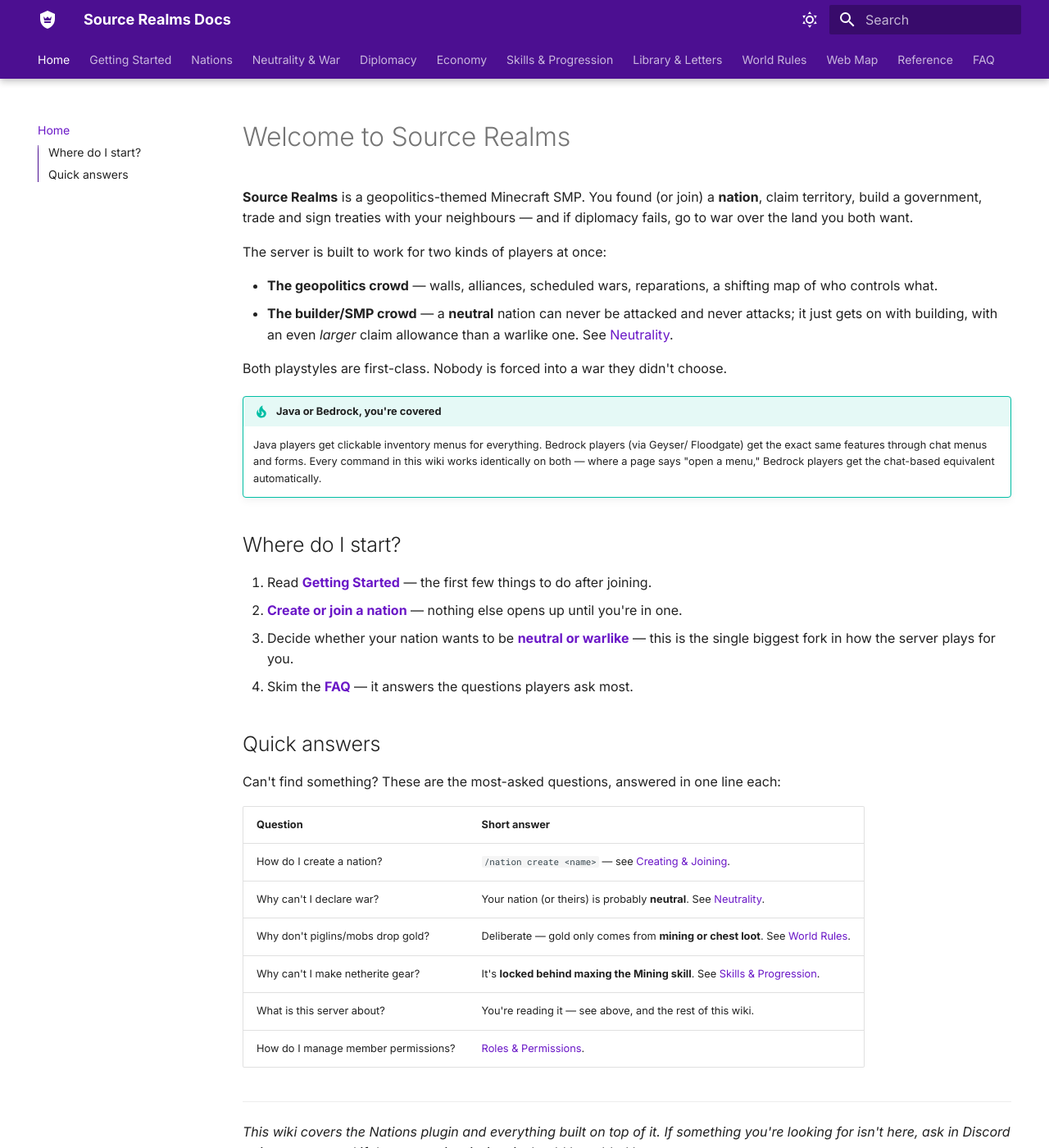
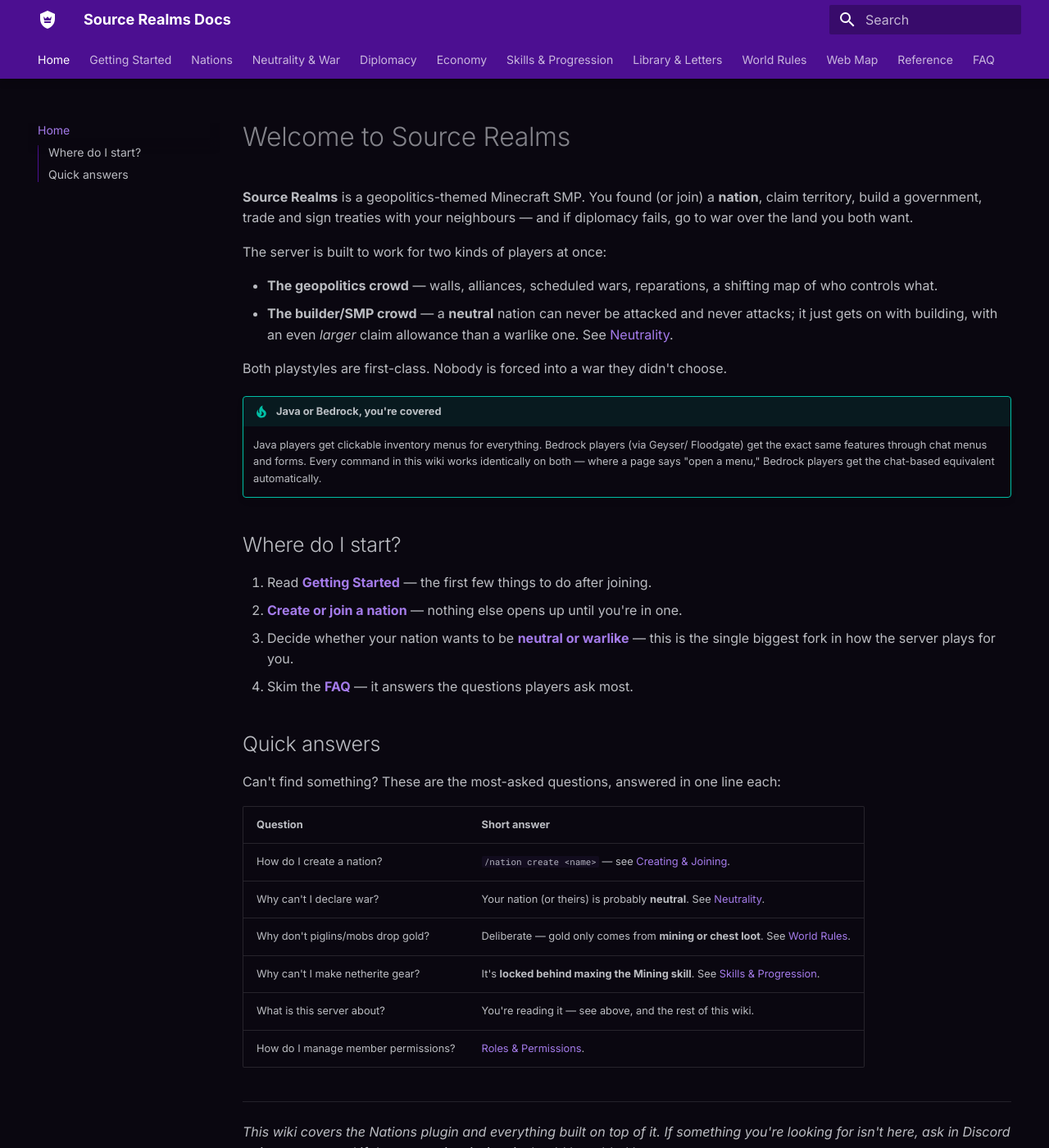
Before and after one commit to SourceRealms/sourcerealms-docs, an MkDocs documentation site: the page built from docs/index.md, in a window 1280 px wide and 1400 px high. Shown: the whole window at 82% size. Built offline with MkDocs 1.6.1 and Material for MkDocs 9.7.7, drawn with Linux system fonts in a browser that asks for light colours.

Commit message:
Remove light/dark toggle — dark mode only

```diff
--- a/docs/stylesheets/extra.css
+++ b/docs/stylesheets/extra.css
@@ -25,14 +25,3 @@
 
   --md-typeset-a-color: #C061FF;
 }
-
-[data-md-color-scheme="default"] {
-  --md-primary-fg-color: #4C0F91;
-  --md-primary-fg-color--light: #6A17C7;
-  --md-primary-fg-color--dark: #32095F;
-
-  --md-accent-fg-color: #8A1FD1;
-  --md-accent-fg-color--transparent: #8A1FD11A;
-
-  --md-typeset-a-color: #6A17C7;
-}
--- a/mkdocs.yml
+++ b/mkdocs.yml
@@ -5,20 +5,9 @@ site_description: Player wiki for the Source Realms Nations SMP — nations, cla
 theme:
   name: material
   palette:
-    - media: "(prefers-color-scheme: dark)"
-      scheme: slate
+    - scheme: slate
       primary: deep purple
       accent: purple
-      toggle:
-        icon: material/weather-night
-        name: Switch to light mode
-    - media: "(prefers-color-scheme: light)"
-      scheme: default
-      primary: deep purple
-      accent: purple
-      toggle:
-        icon: material/weather-sunny
-        name: Switch to dark mode
   font:
     text: Inter
   icon:
```
